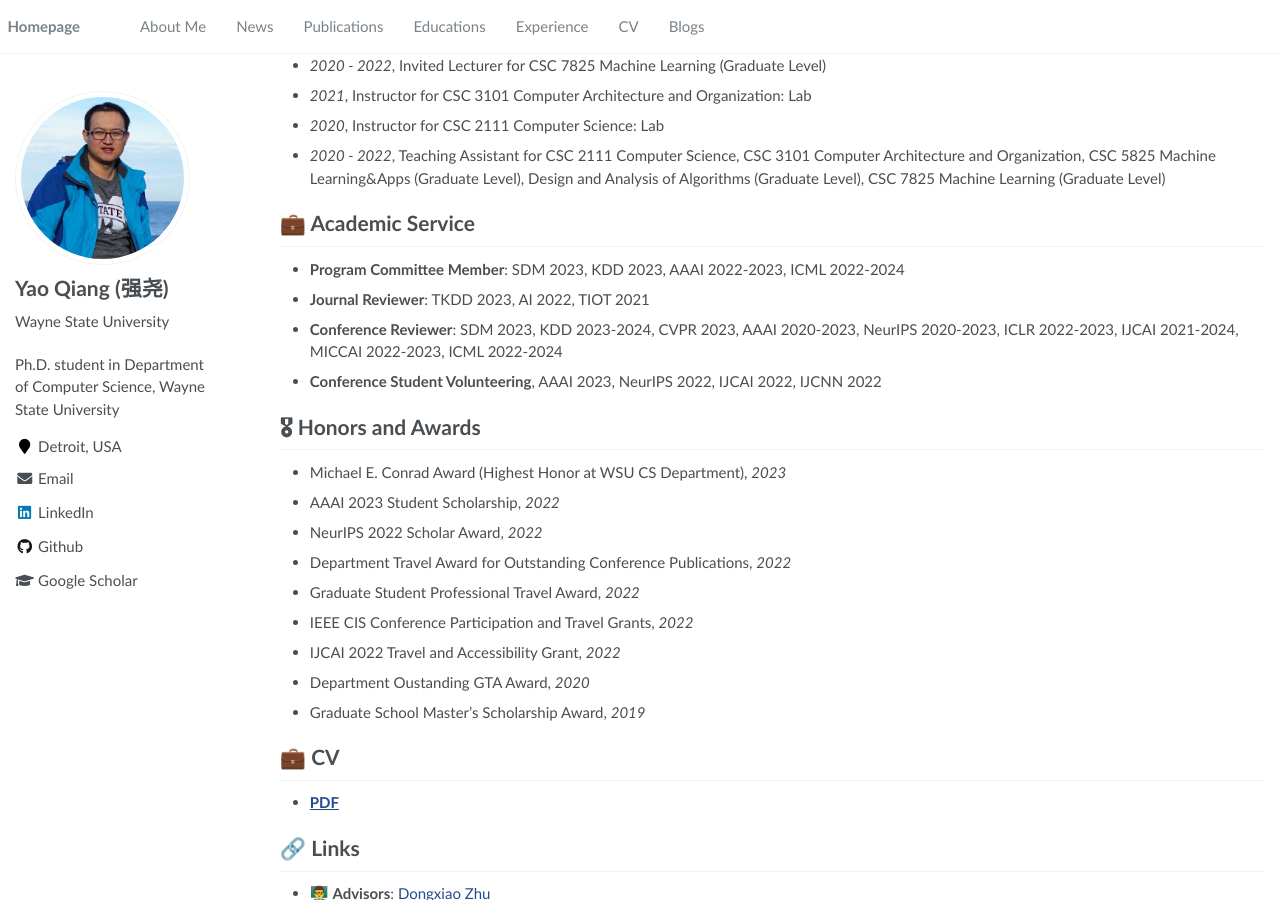
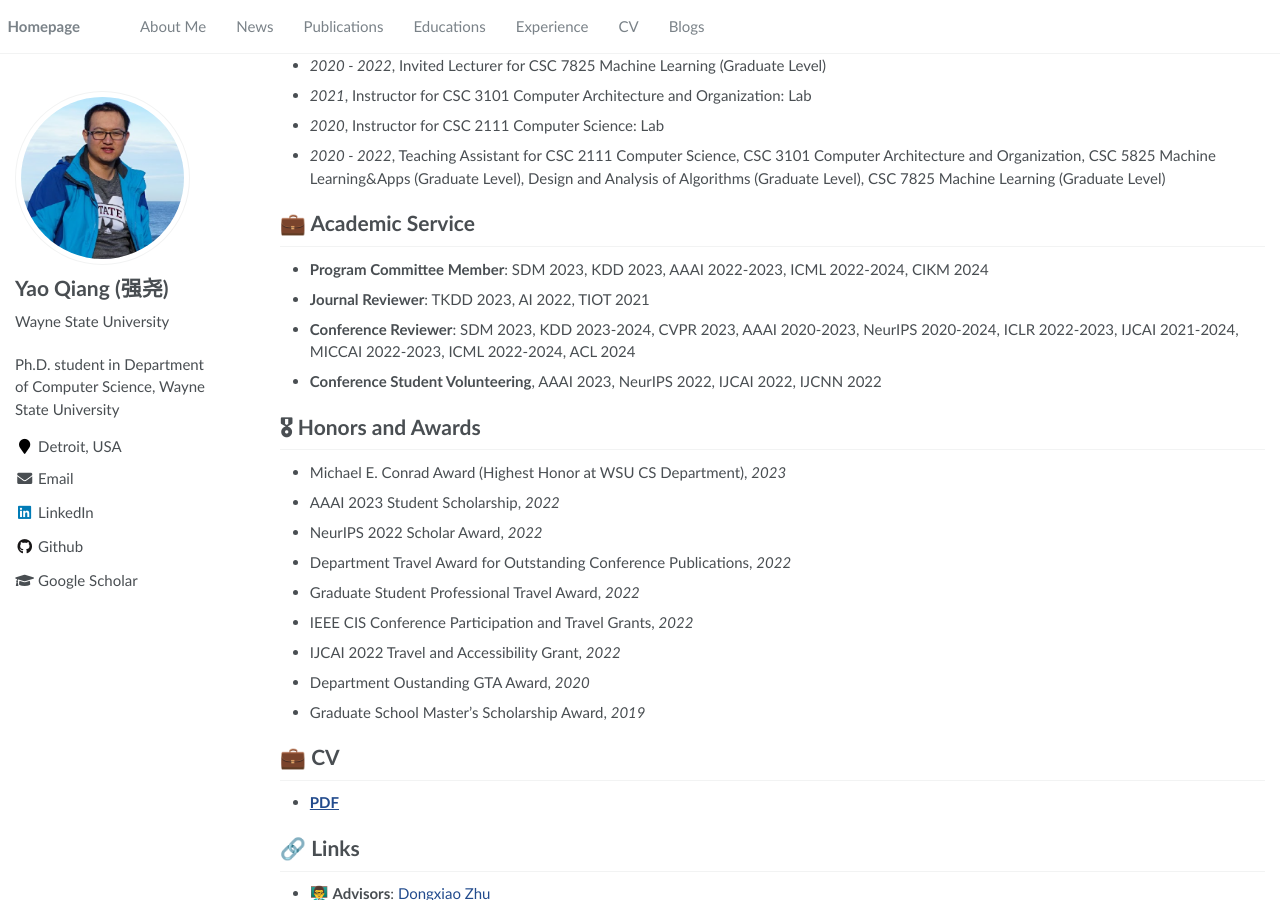
Before and after one commit to qiangyao1988/qiangyao1988.github.io, a Jekyll site: the page built from _pages/about.md, in a window 1280 px wide and 900 px high, scrolled down 2533 px. Built offline with Jekyll 4.4.1, drawn with Linux system fonts in a browser that asks for light colours.

Commit message:
Update about.md

```diff
--- a/_pages/about.md
+++ b/_pages/about.md
@@ -96,9 +96,9 @@ CSC 3101 Computer Architecture and Organization, CSC 5825 Machine Learning&Apps
 Design and Analysis of Algorithms (Graduate Level), CSC 7825 Machine Learning (Graduate Level)
 
 # 💼 Academic Service
-- **Program Committee Member**: SDM 2023, KDD 2023, AAAI 2022-2023, ICML 2022-2024
+- **Program Committee Member**: SDM 2023, KDD 2023, AAAI 2022-2023, ICML 2022-2024, CIKM 2024
 - **Journal Reviewer**: TKDD 2023, AI 2022, TIOT 2021
-- **Conference Reviewer**: SDM 2023, KDD 2023-2024, CVPR 2023, AAAI 2020-2023, NeurIPS 2020-2023, ICLR 2022-2023, IJCAI 2021-2024, MICCAI 2022-2023, ICML 2022-2024
+- **Conference Reviewer**: SDM 2023, KDD 2023-2024, CVPR 2023, AAAI 2020-2023, NeurIPS 2020-2024, ICLR 2022-2023, IJCAI 2021-2024, MICCAI 2022-2023, ICML 2022-2024, ACL 2024
 - **Conference Student Volunteering**, AAAI 2023, NeurIPS 2022, IJCAI 2022, IJCNN 2022
 
 # 🎖 Honors and Awards
```
